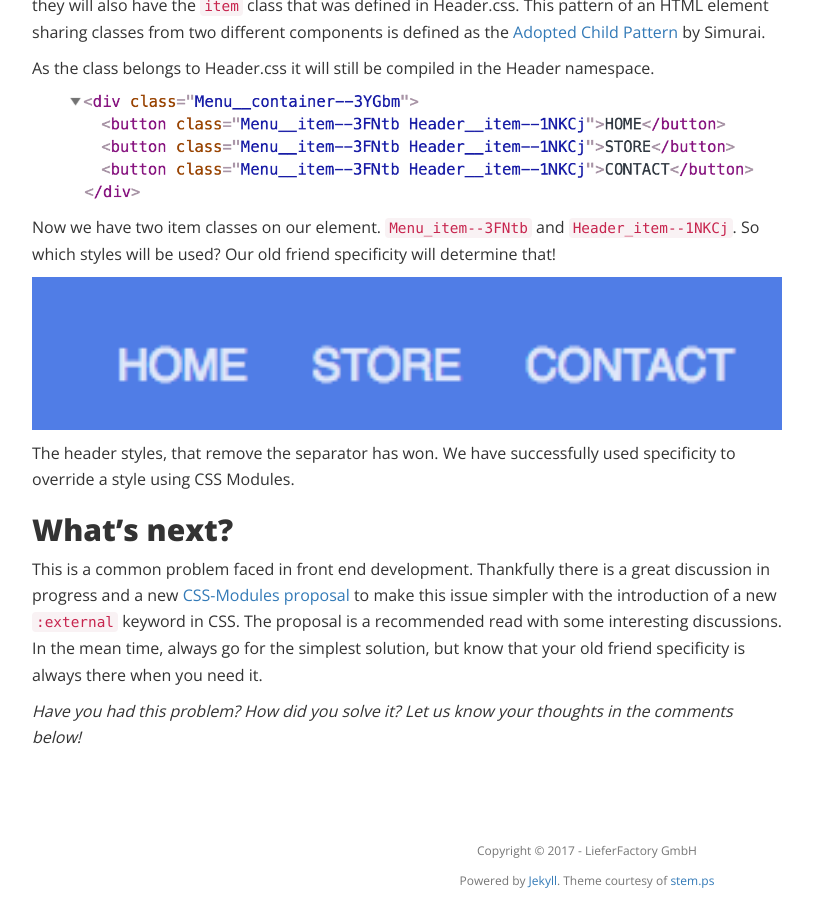
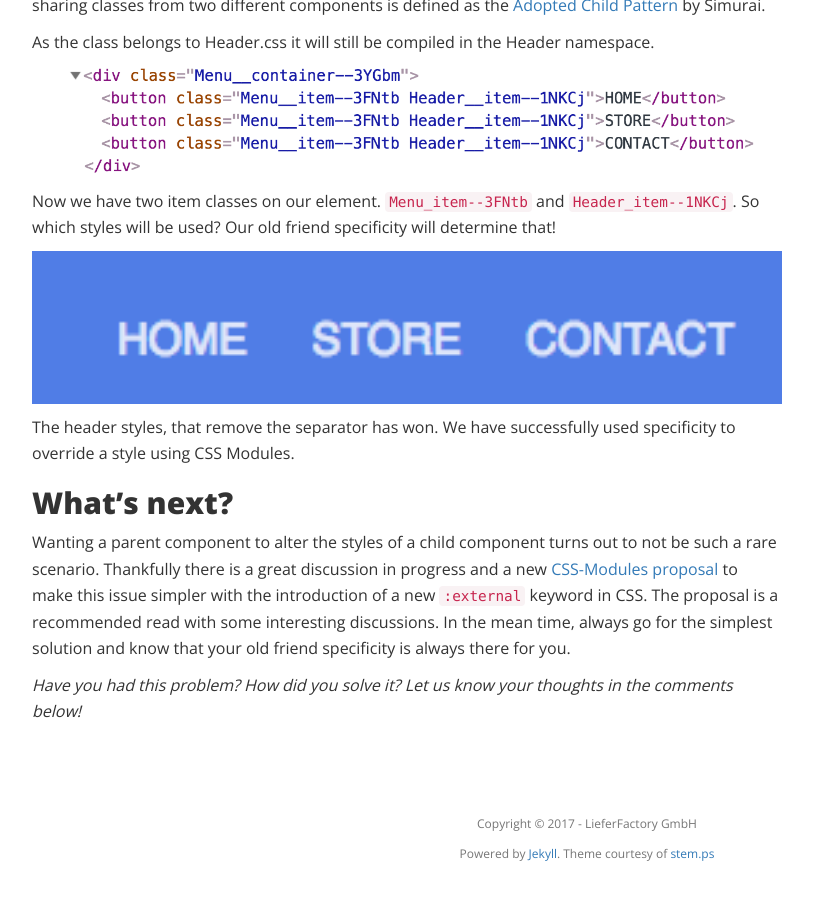
Before and after one commit to liefery-it-legacy/blog, a Jekyll site: the page built from _posts/2018-02-27-overriding-styles-with-CSS-modules.md, in a window 1280 px wide and 900 px high, scrolled down 4969 px. Shown: the whole window, without its empty margins (53-866 px from the left). Built offline with Jekyll 4.4.1, drawn with Linux system fonts in a browser that asks for light colours; nearby versions of some CDN libraries; comment, search, counter and statistics services are not loaded; after the commit the page ends 5843 px from its top, so only the background shows below that; some of the changed text lies outside the part shown.

Commit message:
text change

```diff
--- a/_posts/2018-02-27-overriding-styles-with-CSS-modules.md
+++ b/_posts/2018-02-27-overriding-styles-with-CSS-modules.md
@@ -177,7 +176,7 @@ We have successfully used specificity to override a style using CSS Modules.
 
 
 ## What's next?
-This is a common problem faced in front end development. Thankfully there is a great discussion in progress and a new [CSS-Modules proposal](https://github.com/css-modules/css-modules/issues/147) to make this issue simpler with the introduction of a new `:external` keyword in CSS. The proposal is a recommended read with some interesting discussions. In the mean time, always go for the simplest solution, but know that your old friend specificity is always there when you need it.
+Wanting a parent component to alter the styles of a child component turns out to not be such a rare scenario. Thankfully there is a great discussion in progress and a new [CSS-Modules proposal](https://github.com/css-modules/css-modules/issues/147) to make this issue simpler with the introduction of a new `:external` keyword in CSS. The proposal is a recommended read with some interesting discussions. In the mean time, always go for the simplest solution and know that your old friend specificity is always there for you.
 
 
 _Have you had this problem? How did you solve it? Let us know your thoughts in the comments below!_
```
Also changed, not shown: other parts of _posts/2018-02-27-overriding-styles-with-CSS-modules.md (+1 -2 lines).
